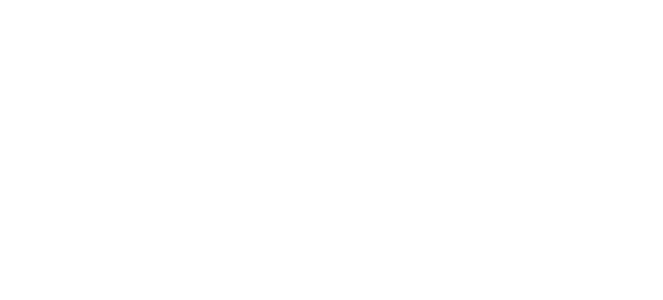
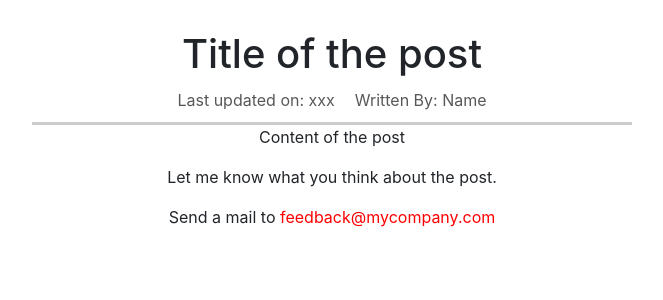
Before and after one commit to reachtoakhtar/blog-app, a Nuxt app: page /posts/1 in a window 1280 px wide. Before the commit this address had no page. Shown: the top 300 px of the page, without its empty margins (308-971 px from the left). Built offline with nearby package versions, Linux system fonts and the light colour scheme.

Commit message:
- Added blog posts.

```diff
--- a/layouts/default.vue
+++ b/layouts/default.vue
@@ -6,50 +6,10 @@
 
 <style>
 html {
-  font-family: 'Source Sans Pro', -apple-system, BlinkMacSystemFont, 'Segoe UI',
-    Roboto, 'Helvetica Neue', Arial, sans-serif;
-  font-size: 16px;
-  word-spacing: 1px;
-  -ms-text-size-adjust: 100%;
-  -webkit-text-size-adjust: 100%;
-  -moz-osx-font-smoothing: grayscale;
-  -webkit-font-smoothing: antialiased;
-  box-sizing: border-box;
+  font-family: "Open Sans", sans-serif;
 }
 
-*,
-*:before,
-*:after {
-  box-sizing: border-box;
+body {
   margin: 0;
 }
-
-.button--green {
-  display: inline-block;
-  border-radius: 4px;
-  border: 1px solid #3b8070;
-  color: #3b8070;
-  text-decoration: none;
-  padding: 10px 30px;
-}
-
-.button--green:hover {
-  color: #fff;
-  background-color: #3b8070;
-}
-
-.button--grey {
-  display: inline-block;
-  border-radius: 4px;
-  border: 1px solid #35495e;
-  color: #35495e;
-  text-decoration: none;
-  padding: 10px 30px;
-  margin-left: 15px;
-}
-
-.button--grey:hover {
-  color: #fff;
-  background-color: #35495e;
-}
 </style>
--- a/nuxt.config.js
+++ b/nuxt.config.js
@@ -14,7 +14,8 @@
       { hid: 'description', name: 'description', content: pkg.description }
     ],
     link: [
-      { rel: 'icon', type: 'image/x-icon', href: '/favicon.ico' }
+      { rel: 'icon', type: 'image/x-icon', href: '/favicon.ico' },
+      { rel: 'stylesheet', href: 'https://fonts.googleapis.com/css?family=Open+Sans' }
     ]
   },
 
--- /dev/null
+++ b/pages/about/index.vue
@@ -0,0 +1,22 @@
+<!-- Created by Akhtar on 22/04/19 -->
+
+<template>
+  <div class="about-page">
+    <h1>This is my absolutely fantastic "About Me" Page!</h1>
+    <p>
+      Lorem ipsum, dolor sit amet consectetur adipisicing elit. Totam officiis ab voluptatibus assumenda error quas deleniti eius? Suscipit, numquam? Quis aliquid non animi numquam amet voluptas dolorum sunt aspernatur commodi?</p>
+    <p>
+      Lorem ipsum, dolor sit amet consectetur adipisicing elit. Totam officiis ab voluptatibus assumenda error quas deleniti eius? Suscipit, numquam? Quis aliquid non animi numquam amet voluptas dolorum sunt aspernatur commodi?</p>
+    <p>
+      Lorem ipsum, dolor sit amet consectetur adipisicing elit. Totam officiis ab voluptatibus assumenda error quas deleniti eius? Suscipit, numquam? Quis aliquid non animi numquam amet voluptas dolorum sunt aspernatur commodi?</p>
+    <p>
+      Lorem ipsum, dolor sit amet consectetur adipisicing elit. Totam officiis ab voluptatibus assumenda error quas deleniti eius? Suscipit, numquam? Quis aliquid non animi numquam amet voluptas dolorum sunt aspernatur commodi?</p>
+  </div>
+</template>
+
+<style scoped>
+  .about-page {
+    text-align: center;
+    padding: 30px;
+  }
+</style>
--- a/pages/index.vue
+++ b/pages/index.vue
@@ -1,68 +1,104 @@
 <template>
-  <section class="container">
-    <div>
-      <logo />
-      <h1 class="title">
-        blog-app
-      </h1>
-      <h2 class="subtitle">
-        My spectacular Nuxt.js project
-      </h2>
-      <div class="links">
-        <a
-          href="https://nuxtjs.org/"
-          target="_blank"
-          class="button--green"
-        >Documentation</a>
-        <a
-          href="https://github.com/nuxt/nuxt.js"
-          target="_blank"
-          class="button--grey"
-        >GitHub</a>
-      </div>
-    </div>
-  </section>
+  <div class="home-page">
+    <section class="intro">
+      <h1>Get the latest news!</h1>
+    </section>
+    <section class="featured-posts">
+       <nuxt-link :to="'/posts/' + 1" class="post-preview">
+         <article>
+           <div class="post-thumbnail" style="background-image: url('https://static.pexels.com/photos/270348/pexels-photo-270348.jpeg')"></div>
+           <div class="post-content">
+             <h1>Post Title</h1>
+             <p>Preview Text</p>
+           </div>
+         </article>
+       </nuxt-link>
+       <nuxt-link :to="'/posts/' + 2" class="post-preview">
+         <article>
+           <div class="post-thumbnail" style="background-image: url('https://static.pexels.com/photos/270348/pexels-photo-270348.jpeg')"></div>
+           <div class="post-content">
+             <h1>Post Title</h1>
+             <p>Preview Text</p>
+           </div>
+         </article>
+       </nuxt-link>
+    </section>
+  </div>
 </template>
 
-<script>
-import Logo from '~/components/Logo.vue'
+<style scoped>
+.intro {
+  height: 300px;
+  position: relative;
+  padding: 30px;
+  box-sizing: border-box;
+  background-position: center;
+  background-size: cover;
+}
 
-export default {
-  components: {
-    Logo
+.intro h1 {
+  position: absolute;
+  top: 10%;
+  left: 5%;
+  width: 90%;
+  font-size: 1.5rem;
+  color: black;
+  background-color: rgb(211, 211, 211);
+  padding: 10px;
+  border-radius: 10px;
+  box-shadow: 3px 3px 3px black;
+  box-sizing: border-box;
+  border: 1px solid black;
+}
+
+@media (min-width: 768px) {
+  .intro h1 {
+    font-size: 2rem;
   }
 }
-</script>
 
-<style>
-.container {
-  margin: 0 auto;
-  min-height: 100vh;
+.featured-posts {
   display: flex;
+  padding: 20px;
+  box-sizing: border-box;
+  flex-wrap: wrap;
+  align-items: center;
   justify-content: center;
-  align-items: center;
+}
+
+.post-preview {
+  border: 1px solid #ccc;
+  box-shadow: 0 2px 2px #ccc;
+  background-color: white;
+  width: 90%;
+}
+
+a {
+  text-decoration: none;
+  color: black;
+}
+
+@media (min-width: 850px) {
+  .post-preview {
+    width: 400px;
+    margin: 10px;
+  }
+}
+
+.post-thumbnail {
+  width: 100%;
+  height: 200px;
+  background-position: center;
+  background-size: cover;
+}
+
+.post-content {
+  padding: 10px;
   text-align: center;
 }
 
-.title {
-  font-family: 'Quicksand', 'Source Sans Pro', -apple-system, BlinkMacSystemFont,
-    'Segoe UI', Roboto, 'Helvetica Neue', Arial, sans-serif;
-  display: block;
-  font-weight: 300;
-  font-size: 100px;
-  color: #35495e;
-  letter-spacing: 1px;
-}
-
-.subtitle {
-  font-weight: 300;
-  font-size: 42px;
-  color: #526488;
-  word-spacing: 5px;
-  padding-bottom: 15px;
-}
-
-.links {
-  padding-top: 15px;
+a:hover .post-content,
+a:active .post-content {
+  background-color: #ccc;
 }
 </style>
--- /dev/null
+++ b/pages/posts/_id/index.vue
@@ -0,0 +1,75 @@
+<!-- Created by Akhtar on 22/04/19 -->
+
+<template>
+  <div class="single-post-page">
+    <section class="post">
+      <h1 class="post-title">Title of the post</h1>
+      <div class="post-details">
+        <div class="post-detail">Last updated on: xxx</div>
+        <div class="post-detail">Written By: Name</div>
+      </div>
+      <p class="post-content">Content of the post</p>
+    </section>
+    <section class="post-feedback">
+      <p>Let me know what you think about the post.</p>
+      <p>
+        Send a mail to
+        <a href="mail:feedback@mycompany.com">feedback@mycompany.com</a>
+      </p>
+    </section>
+  </div>
+</template>
+
+<style scoped>
+.single-post-page {
+  padding: 30px;
+  text-align: center;
+  box-sizing: border-box;
+}
+
+.post {
+  width: 100%;
+}
+
+@media (min-width: 768px) {
+  .post {
+    width: 600px;
+    margin: auto;
+  }
+}
+
+.post-title {
+  margin: 0;
+}
+
+.post-details {
+  padding: 10px;
+  box-sizing: border-box;
+  border-bottom: 3px solid #ccc;
+  display: flex;
+  justify-content: center;
+  align-items: center;
+  flex-direction: column;
+}
+
+@media (min-width: 768px) {
+  .post-details {
+    flex-direction: row;
+  }
+}
+
+.post-detail {
+  color: rgb(88, 88, 88);
+  margin: 0 10px;
+}
+
+.post-feedback a {
+  color: red;
+  text-decoration: none;
+}
+
+.post-feedback a:hover,
+.post-feedback a:active {
+  color: salmon;
+}
+</style>
--- /dev/null
+++ b/pages/posts/index.vue
@@ -0,0 +1,13 @@
+<!-- Created by Akhtar on 22/04/19 -->
+
+<template>
+  <div class="posts-page">Post List</div>
+</template>
+
+<style scoped>
+.posts-page {
+  display: flex;
+  justify-content: center;
+  align-items: center;
+}
+</style>
```
